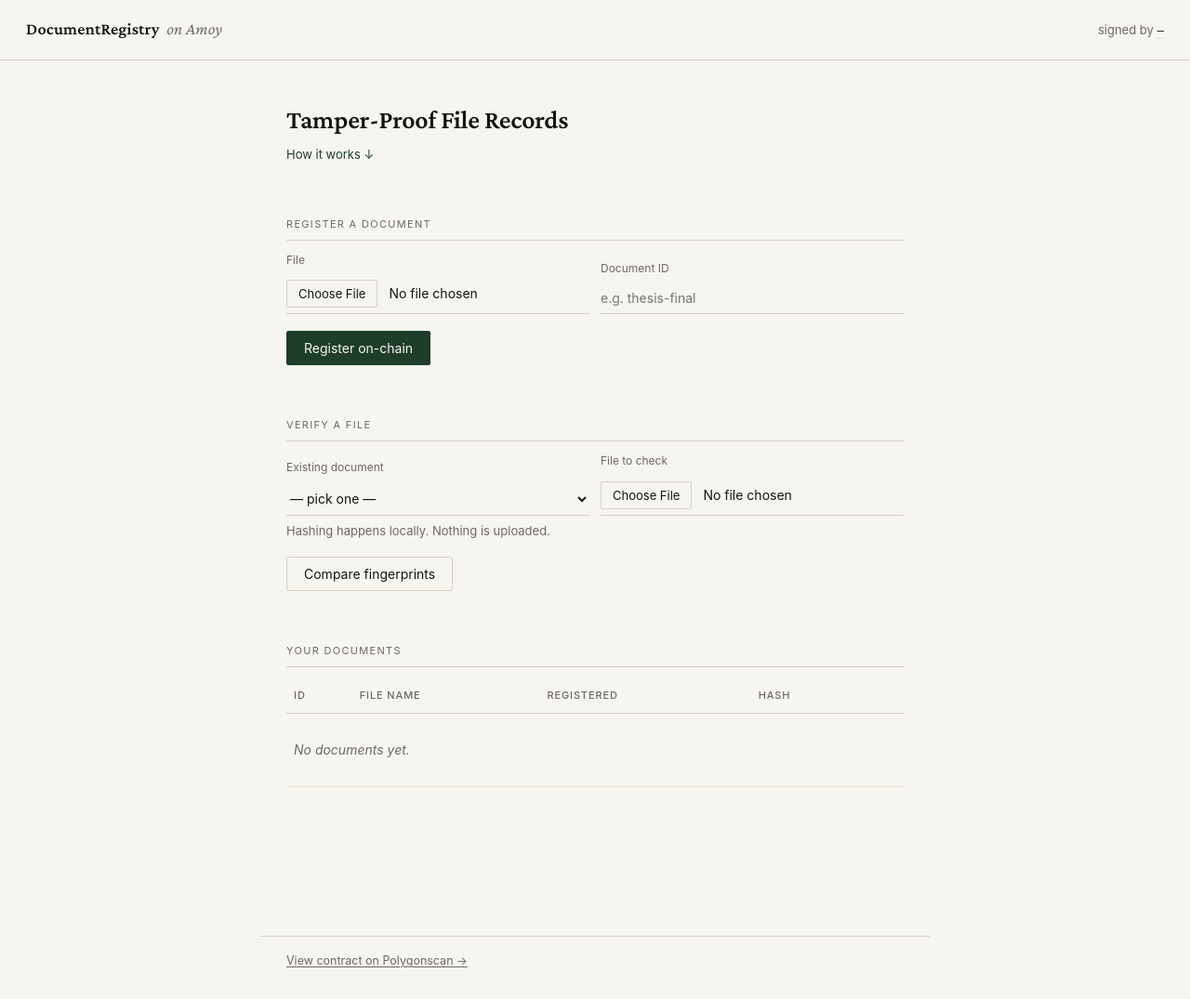
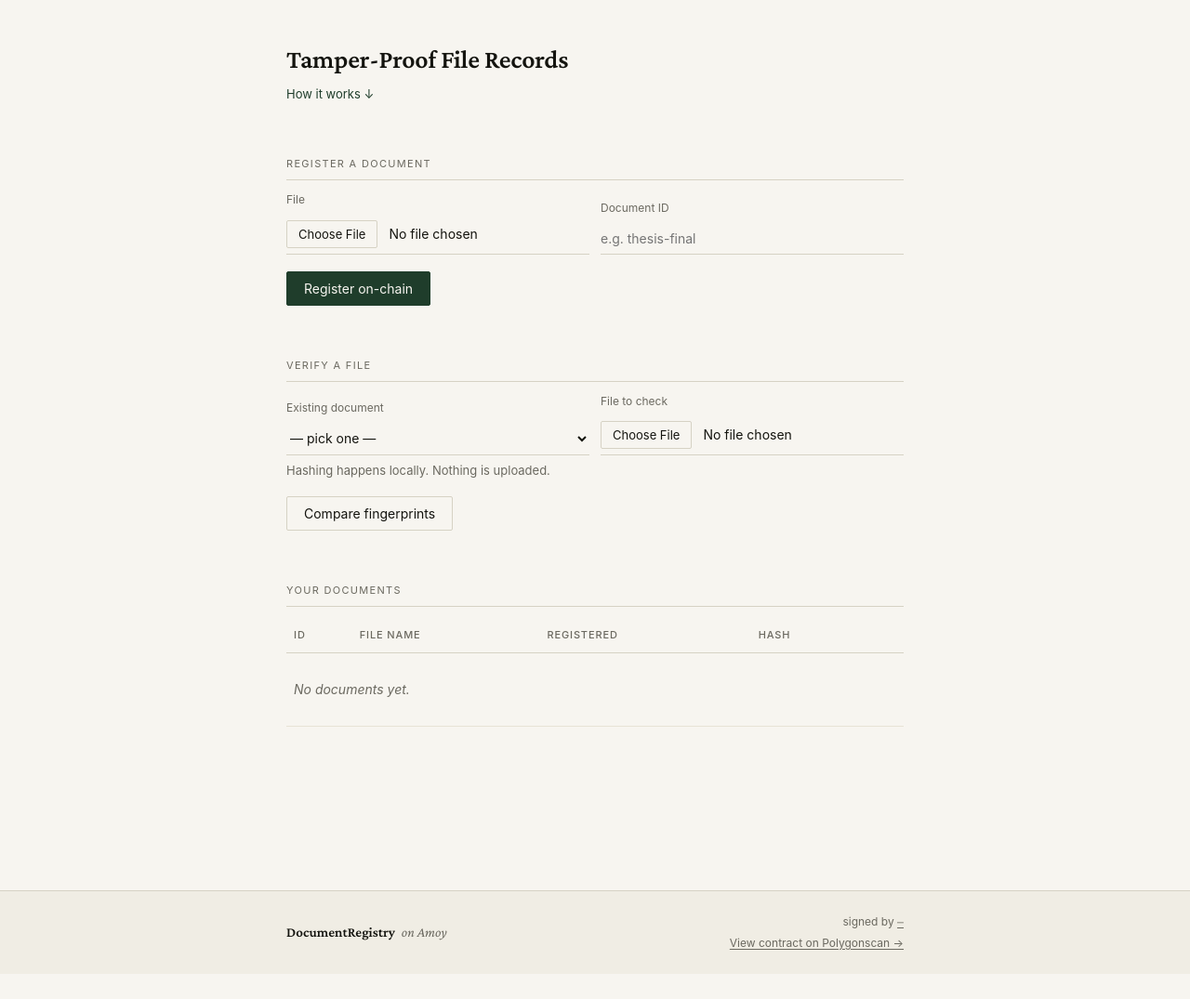
Before and after one commit to dominic-isaac-molina/finals-429, a website: page frontend/index.html in a window 1280 px wide. Shown: the whole page at 93% size. After the commit the page ends 1048 px from the top, so only its background shows below. Drawn offline with nearby package versions, Linux system fonts and the light colour scheme.

Commit message:
Move brand/signer to footer, remove topbar

```diff
--- a/frontend/index.html
+++ b/frontend/index.html
@@ -35,29 +35,6 @@
 
     a { color: var(--accent); }
     a:hover { color: var(--accent-hover); }
-
-    .topbar {
-      display: flex;
-      align-items: center;
-      justify-content: space-between;
-      gap: 16px;
-      padding: 18px 28px;
-      border-bottom: 1px solid var(--line);
-    }
-
-    .brand {
-      font-family: "Crimson Pro", "Iowan Old Style", Georgia, serif;
-      font-size: 18px;
-      font-weight: 600;
-      letter-spacing: 0.2px;
-    }
-
-    .brand span {
-      color: var(--muted);
-      font-weight: 400;
-      font-style: italic;
-      margin-left: 4px;
-    }
 
     main {
       max-width: 720px;
@@ -181,20 +158,6 @@
       color: var(--accent-hover);
     }
     button.link.danger { color: var(--invalid); }
-
-    .owner {
-      font-size: 13px;
-      color: var(--muted);
-    }
-    .owner a {
-      font-family: ui-monospace, "SF Mono", Menlo, monospace;
-      font-size: 12.5px;
-      color: var(--ink);
-      text-decoration: none;
-      border-bottom: 1px dotted var(--line);
-      padding-bottom: 1px;
-    }
-    .owner a:hover { border-bottom-color: var(--ink); color: var(--ink); }
 
     .banner {
       border: 1px solid var(--line);
@@ -326,15 +289,60 @@
     .modal-actions { display: flex; justify-content: flex-end; gap: 10px; }
 
     footer {
+      margin-top: 80px;
+      border-top: 1px solid var(--line);
+      background: #f0ede4;
+    }
+
+    .footer-inner {
       max-width: 720px;
-      margin: 64px auto 32px;
-      padding: 0 28px;
+      margin: 0 auto;
+      padding: 24px 28px;
+      display: flex;
+      align-items: center;
+      justify-content: space-between;
+      gap: 16px;
+      flex-wrap: wrap;
+    }
+
+    .footer-brand {
+      font-family: "Crimson Pro", "Iowan Old Style", Georgia, serif;
+      font-size: 15px;
+      font-weight: 600;
+      color: var(--ink);
+    }
+
+    .footer-brand span {
       color: var(--muted);
-      font-size: 12.5px;
-      border-top: 1px solid var(--line);
-      padding-top: 16px;
+      font-weight: 400;
+      font-style: italic;
+      margin-left: 4px;
     }
-    footer a { color: var(--muted); text-decoration: underline; text-underline-offset: 2px; }
+
+    .footer-right {
+      display: flex;
+      flex-direction: column;
+      align-items: flex-end;
+      gap: 4px;
+      font-size: 12px;
+      color: var(--muted);
+    }
+
+    .footer-right .signer {
+      font-family: ui-monospace, "SF Mono", Menlo, monospace;
+      font-size: 11.5px;
+    }
+
+    .footer-right a {
+      color: var(--muted);
+      text-decoration: underline;
+      text-underline-offset: 2px;
+    }
+
+    @media (max-width: 560px) {
+      .footer-inner { flex-direction: column; align-items: flex-start; }
+      .footer-right { align-items: flex-start; }
+    }
 
     .hash-cell { max-width: 240px; }
 
@@ -391,11 +399,6 @@
   </style>
 </head>
 <body>
-  <div class="topbar">
-    <div class="brand">DocumentRegistry <span>on Amoy</span></div>
-    <div class="owner">signed by <a id="owner-label" target="_blank" rel="noopener" href="#">—</a></div>
-  </div>
-
   <main>
     <div class="page-intro">
       <h1>Tamper-Proof File Records</h1>
@@ -469,7 +472,13 @@
   </main>
 
   <footer>
-    <a id="contract-link" href="https://amoy.polygonscan.com/" target="_blank" rel="noopener">View contract on Polygonscan →</a>
+    <div class="footer-inner">
+      <div class="footer-brand">DocumentRegistry <span>on Amoy</span></div>
+      <div class="footer-right">
+        <span>signed by <a id="owner-label" class="signer" target="_blank" rel="noopener" href="#">—</a></span>
+        <a id="contract-link" href="https://amoy.polygonscan.com/" target="_blank" rel="noopener">View contract on Polygonscan →</a>
+      </div>
+    </div>
   </footer>
 
   <div id="toast" class="toast"></div>
```
